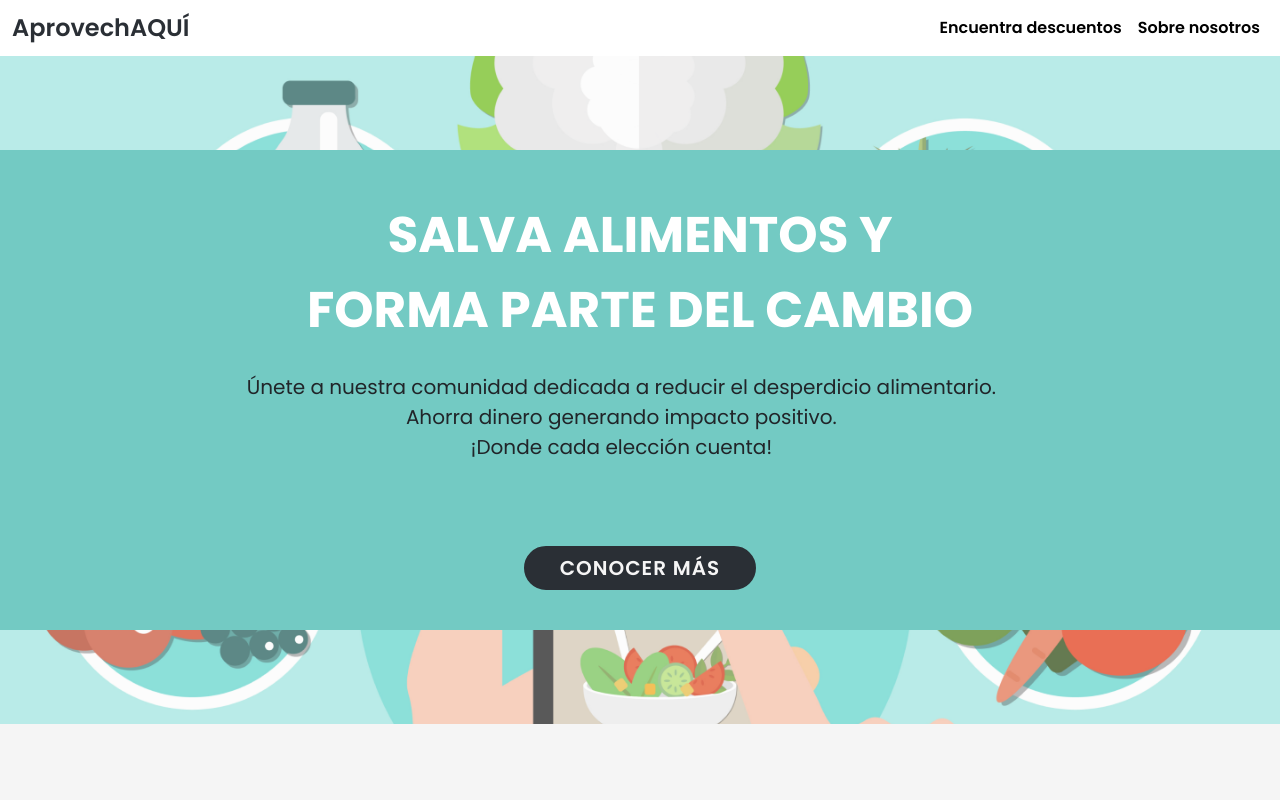
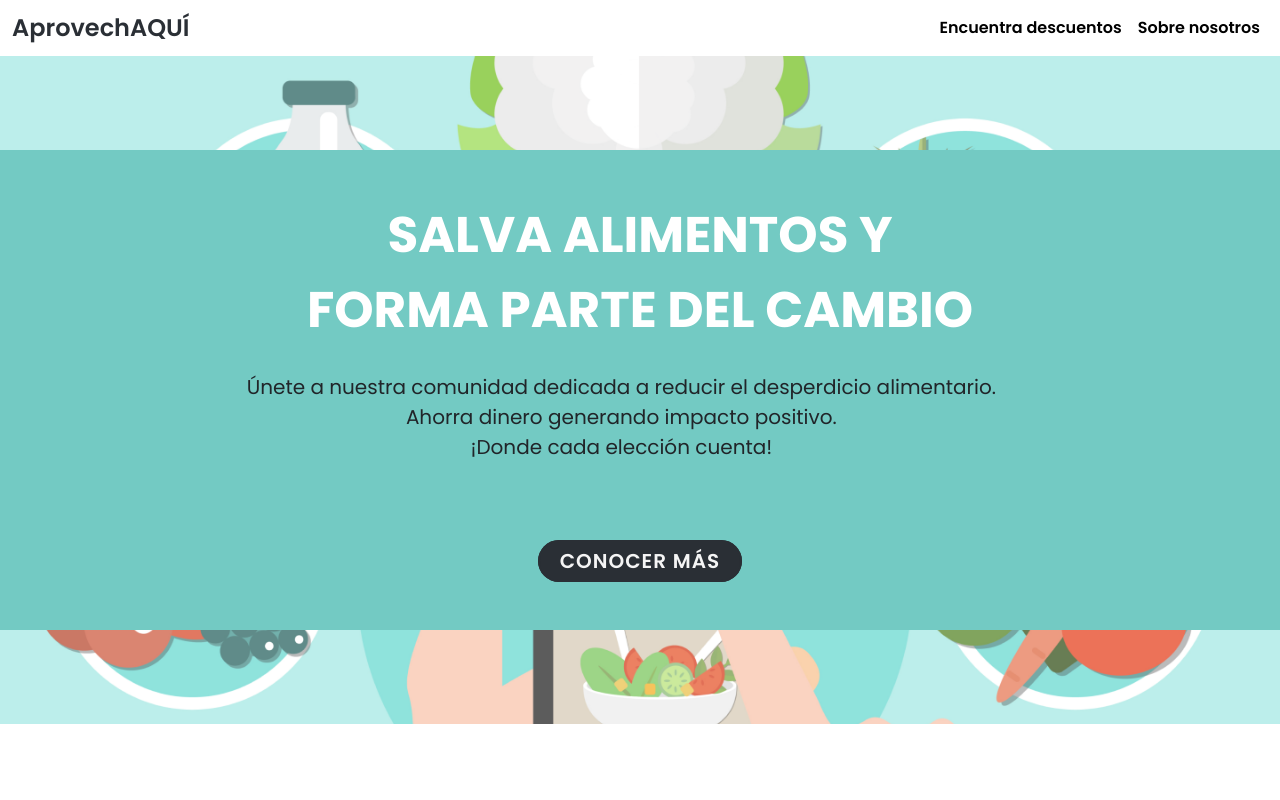
Before and after one commit to DanielRiverol/aprovecha-aqui2, a React (Vite) app: page / in a window 1280 px wide. Shown: the top 800 px of the page. Built offline with nearby package versions, Linux system fonts and the light colour scheme.

Commit message:
Cambiando fondo

```diff
--- a/public/css/style.css
+++ b/public/css/style.css
@@ -6,7 +6,7 @@ html {
 
 body {
   font-family: "Poppins", sans-serif;
-  background-color: #fff;
+  background-color: #fff !important;
 }
 
 nav {
--- a/src/pages/Inicio/index.jsx
+++ b/src/pages/Inicio/index.jsx
@@ -27,9 +27,9 @@ function Inicio() {
               <p className="fs-5">¡Donde cada elección cuenta!</p>
             </div>
             <div className="col-12 w-100 mt-4">
-              <button className="button button-dark button-large fs-5">
+              <a href="#participa" className="button button-dark button-large fs-5">
                 CONOCER MÁS
-              </button>
+              </a>
             </div>
           </div>
         </header>
@@ -69,10 +69,10 @@ function Inicio() {
       </div>
 
       <div className="row mt-2 py-5">
-        <div className="col-6 col-sm-12  offset-3 offset-sm-0 text-center">
+        <div className="col-6 col-sm-12  offset-3 offset-sm-0 text-center"id="participa">
           <h2 className="h2 fw-semibold">TU PARTICIPACIÓN CUENTA</h2>
           <div className="divider-mdx"></div>
-          <p className="text-center mt-5">
+          <p className="text-center mt-5" >
             Podemos cambiar la realidad y construir un mundo sin desperdicio.
             Desde nuestro lugar podemos hacer mcuho. ¡Sumate también!
           </p>
```
